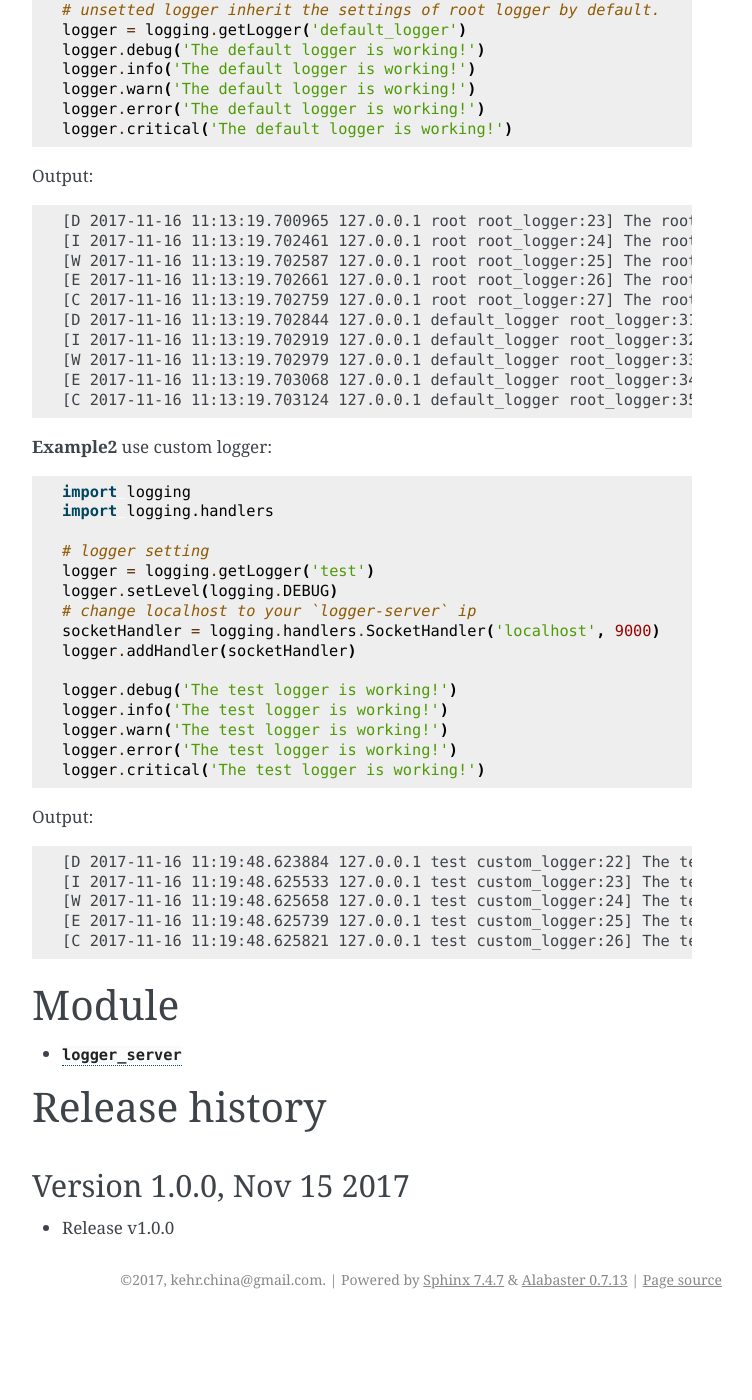
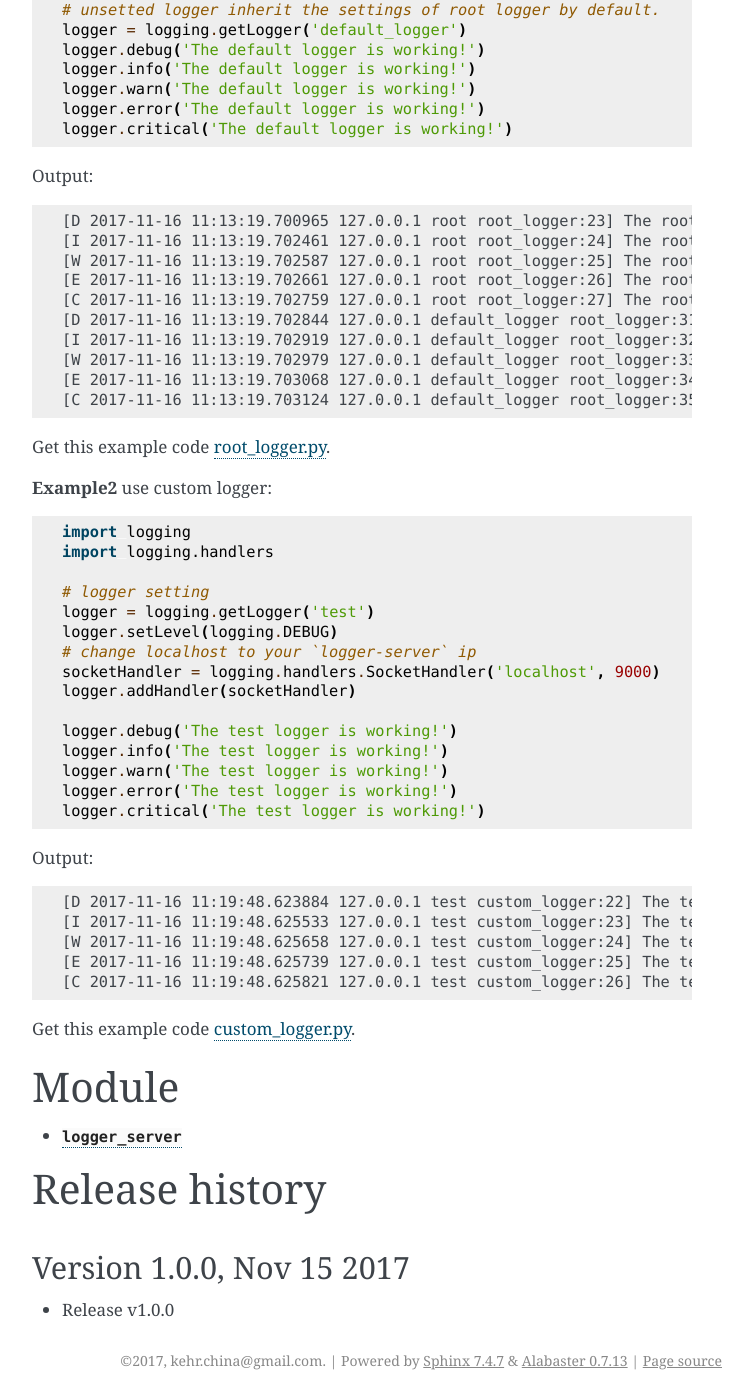
Before and after one commit to kehr/LoggerServer, a Sphinx documentation site: the page built from doc/index.rst, in a window 1280 px wide and 1400 px high, scrolled down 1935 px. Shown: the whole window, without its empty margins (388-1140 px from the left). Built offline with Sphinx 7.4.7, drawn with Linux system fonts in a browser that asks for light colours; the version number is read from the project's files by our own code; before the commit the page ends 3254 px from its top, so only the background shows below that; some of the changed text lies outside the part shown.

Commit message:
update doc

```diff
--- a/doc/index.rst
+++ b/doc/index.rst
@@ -4,7 +4,7 @@ LoggerServer Documentation
 :doc:`logger_server.server` is an async TCP logging server base on `tornado.ioloop <http://www.tornadoweb.org/en/stable/ioloop.html>`_,
 which serve for `logging.handlers.SocketHandler <https://docs.python.org/2/library/logging.handlers.html?highlight=sockethandler#sockethandler>`_.
 
-More information, see `logging-cookbook. <https://docs.python.org/3/howto/logging-cookbook.html>`_.
+More information, see `logging-cookbook <https://docs.python.org/3/howto/logging-cookbook.html>`_.
 
 Usage
 ======
@@ -109,6 +109,8 @@ Output::
     [E 2017-11-16 11:13:19.703068 127.0.0.1 default_logger root_logger:34] The default logger is working!
     [C 2017-11-16 11:13:19.703124 127.0.0.1 default_logger root_logger:35] The default logger is working!
 
+Get this example code `root_logger.py <https://github.com/kehr/LoggerServer/blob/master/example/root_logger.py>`_.
+
 **Example2** use custom logger::
 
     import logging
@@ -135,6 +137,8 @@ Output::
     [E 2017-11-16 11:19:48.625739 127.0.0.1 test custom_logger:25] The test logger is working!
     [C 2017-11-16 11:19:48.625821 127.0.0.1 test custom_logger:26] The test logger is working!
 
+Get this example code `custom_logger.py <https://github.com/kehr/LoggerServer/blob/master/example/custom_logger.py>`_.
+
 Module
 ======
 
```
